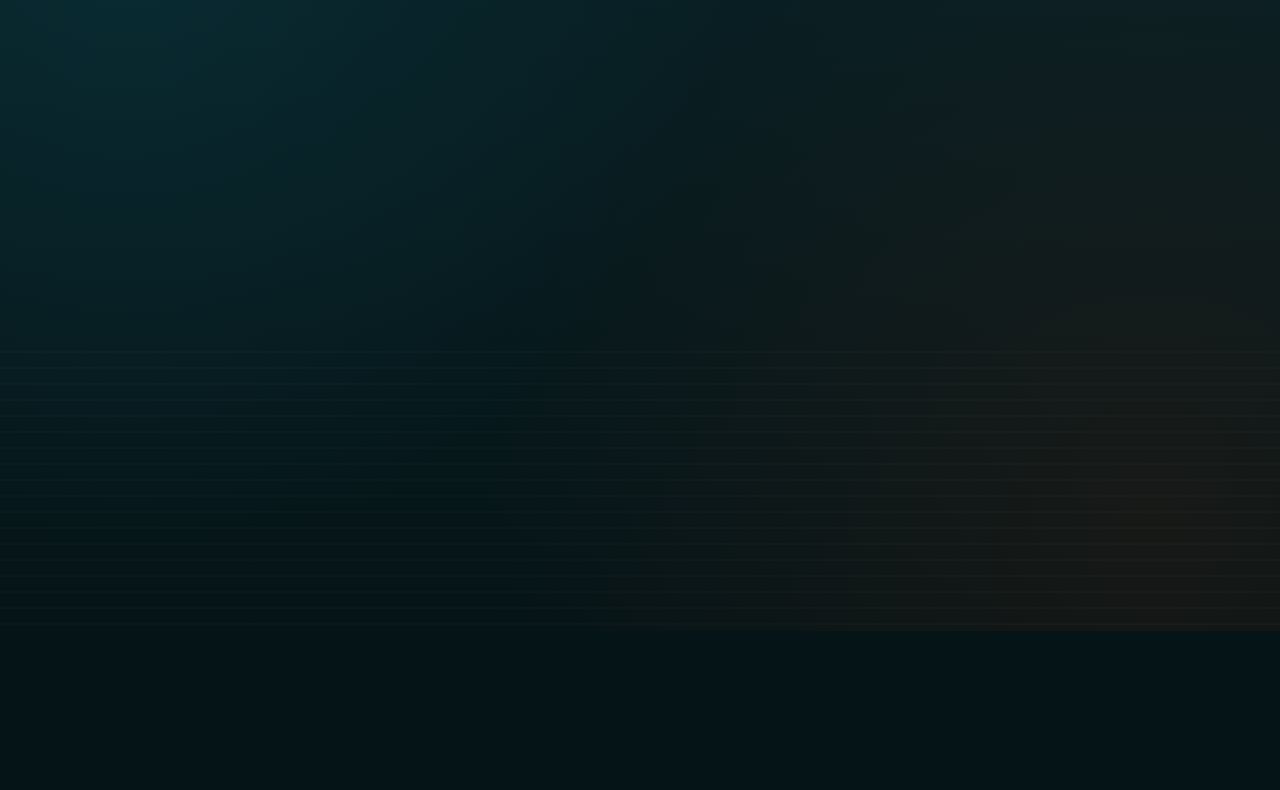
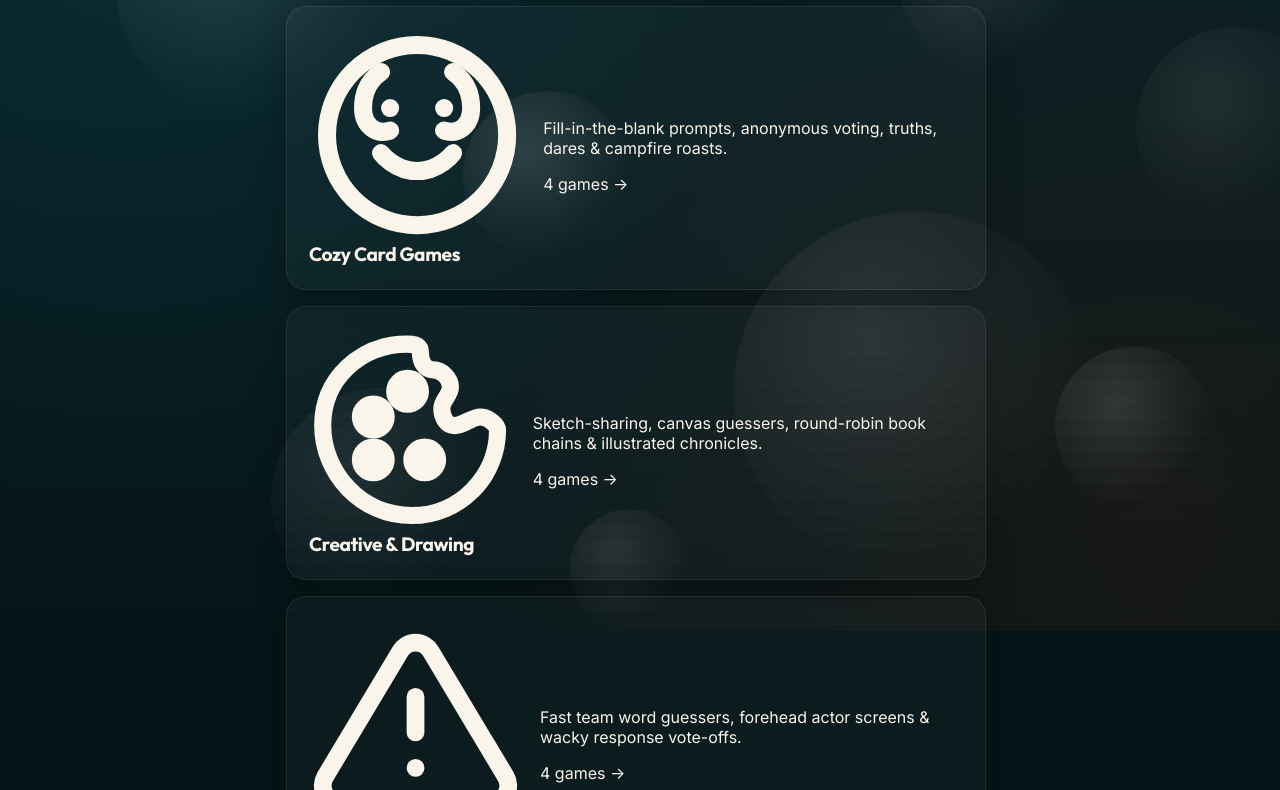
Before and after one commit to Gameassassin777/cardgames, a website with bundled scripts: page index.html in a window 1280 px wide. Shown: the part 169-959 px from the top of the page. Built offline with nearby package versions, Linux system fonts and the light colour scheme; files whose address does not match are found by name.

Commit message:
fix top-level viewport empty space and position .bokeh-layer absolute, bump version to v63

```diff
--- a/js/version.js
+++ b/js/version.js
@@ -1,4 +1,4 @@
 // Single source of truth for the app version shown in the UI.
 // Simple whole-number versions (3, 4, 5, …). Bump this AND the CACHE version
 // in sw.js (keep them matched) whenever you ship changes.
-export const APP_VERSION = "62";
+export const APP_VERSION = "63";
--- a/styles.css
+++ b/styles.css
@@ -90,7 +90,7 @@
   z-index: 1;
   max-width: var(--maxw);
   margin: 0 auto;
-  padding: max(24px, env(safe-area-inset-top)) 20px calc(48px + env(safe-area-inset-bottom));
+  padding: max(8px, env(safe-area-inset-top)) 20px calc(48px + env(safe-area-inset-bottom));
   min-height: 100dvh;
 }
 
@@ -104,13 +104,13 @@
 
 .brand {
   text-align: center;
-  padding: 20px 0 12px;
+  padding: 4px 0 10px;
 }
 
 .brand .logo-icon {
   width: 48px;
   height: 48px;
-  margin: 0 auto 12px;
+  margin: 0 auto 6px;
   color: var(--sunset-soft);
   filter: drop-shadow(0 4px 12px rgba(238, 155, 83, 0.25));
 }
@@ -1105,3 +1105,29 @@
   user-select: none;
   -webkit-user-select: none;
 }
+
+/* Bokeh layer styles — keep them absolute/fixed so they don't push document down */
+.bokeh-layer {
+  position: fixed;
+  inset: 0;
+  width: 100vw;
+  height: 100vh;
+  z-index: -1;
+  pointer-events: none;
+  overflow: hidden;
+}
+
+.bokeh-bubble {
+  position: absolute;
+  border-radius: 50%;
+  background: radial-gradient(circle at 38% 35%, rgba(255,255,255,0.22) 0%, rgba(255,255,255,0.05) 55%, transparent 75%);
+  animation: bokeh-drift var(--dur, 14s) ease-in-out var(--delay, 0s) infinite alternate;
+  pointer-events: none;
+  will-change: transform;
+}
+
+@keyframes bokeh-drift {
+  0%   { transform: translate(0, 0) scale(1);        opacity: var(--op-lo, 0.45); }
+  50%  { transform: translate(var(--tx, 20px), var(--ty, -30px)) scale(1.06); opacity: var(--op-hi, 0.75); }
+  100% { transform: translate(calc(var(--tx, 20px) * 0.3), calc(var(--ty, -30px) * 1.4)) scale(0.97); opacity: var(--op-lo, 0.45); }
+}
--- a/sw.js
+++ b/sw.js
@@ -1,6 +1,6 @@
 // Service worker — caches the app shell for offline play.
 // Bump this version (and js/version.js) on every deploy so clients auto-update.
-const CACHE = "lakehouse-cards-v62";
+const CACHE = "lakehouse-cards-v63";
 const ASSETS = [
   "./",
   "./index.html",
```
